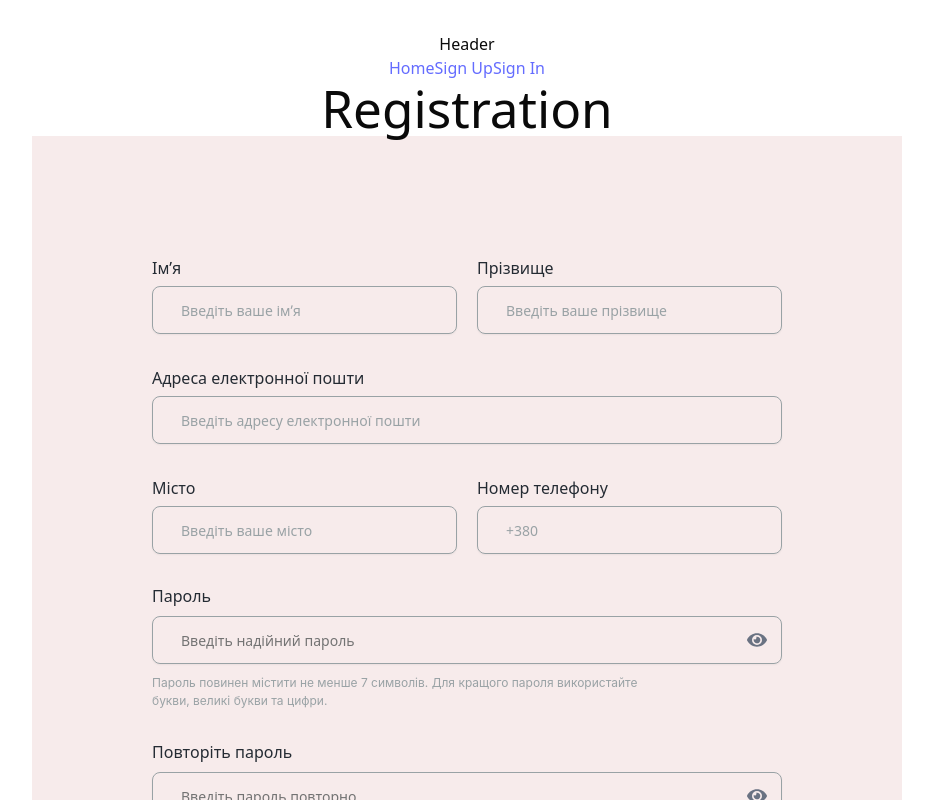
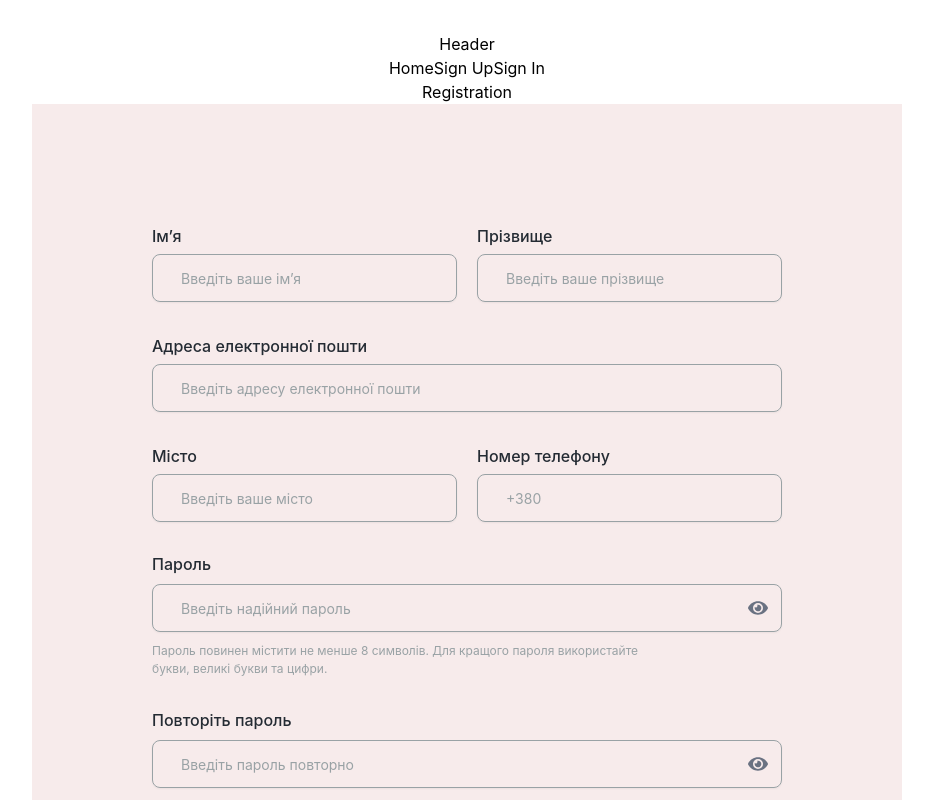
Before and after one commit to Dim-Tvarin/frontend, a React (Vite) app: page /register in a window 1280 px wide. Shown: the top 800 px of the page, without its empty margins (173-1106 px from the left). Built offline with nearby package versions, Linux system fonts and the light colour scheme.

Commit message:
fix: tailwind config colors and base settings

```diff
--- a/src/App.css
+++ b/src/App.css
@@ -3,12 +3,25 @@
 @tailwind utilities;
 
 #root {
-  max-width: 1280px;
+  max-width: 1800px;
   margin: 0 auto;
   padding: 2rem;
   text-align: center;
   line-height: 1.5;
   font-weight: 400;
+}
+
+@theme {
+  --color-header: #ede9e9;
+  --color-main-pink-l: #f7ebeb;
+  --color-main-pink-d: #dbd0d0;
+  --color-input-border: #99a2a5;
+  --color-input-label: #242b33;
+  --color-default-btn: #042d4a;
+  --color-default-btn-hov: #6c7b92;
+  --color-disabled: #4b6578;
+  --color-red-btn: #ef4444;
+  --color-red-btn-hov: #dc2626;
 }
 
 :root {
@@ -18,55 +31,12 @@
   --font3: 'American Typewriter', sans-serif;
 
   color-scheme: light dark;
-  color: rgba(255, 255, 255, 0.87);
-  background-color: #242424;
+  font-family: var(--font-family);
 
   font-synthesis: none;
   text-rendering: optimizeLegibility;
   -webkit-font-smoothing: antialiased;
   -moz-osx-font-smoothing: grayscale;
-  --background: oklch(1 0 0);
-  --foreground: oklch(0.145 0 0);
-  --card: oklch(1 0 0);
-  --card-foreground: oklch(0.145 0 0);
-  --popover: oklch(1 0 0);
-  --popover-foreground: oklch(0.145 0 0);
-  --primary: oklch(0.205 0 0);
-  --primary-foreground: oklch(0.985 0 0);
-  --secondary: oklch(0.97 0 0);
-  --secondary-foreground: oklch(0.205 0 0);
-  --muted: oklch(0.97 0 0);
-  --muted-foreground: oklch(0.556 0 0);
-  --accent: oklch(0.97 0 0);
-  --accent-foreground: oklch(0.205 0 0);
-  --destructive: oklch(0.577 0.245 27.325);
-  --destructive-foreground: oklch(0.577 0.245 27.325);
-  --border: oklch(0.922 0 0);
-  --input: oklch(0.922 0 0);
-  --ring: oklch(0.87 0 0);
-  --chart-1: oklch(0.646 0.222 41.116);
-  --chart-2: oklch(0.6 0.118 184.704);
-  --chart-3: oklch(0.398 0.07 227.392);
-  --chart-4: oklch(0.828 0.189 84.429);
-  --chart-5: oklch(0.769 0.188 70.08);
-  --radius: 0.625rem;
-  --sidebar: oklch(0.985 0 0);
-  --sidebar-foreground: oklch(0.145 0 0);
-  --sidebar-primary: oklch(0.205 0 0);
-  --sidebar-primary-foreground: oklch(0.985 0 0);
-  --sidebar-accent: oklch(0.97 0 0);
-  --sidebar-accent-foreground: oklch(0.205 0 0);
-  --sidebar-border: oklch(0.922 0 0);
-  --sidebar-ring: oklch(0.87 0 0);
-}
-
-a {
-  font-weight: 500;
-  color: #646cff;
-  text-decoration: inherit;
-}
-a:hover {
-  color: #535bf2;
 }
 
 body {
@@ -77,122 +47,47 @@ body {
   min-height: 100vh;
 }
 
-h1 {
-  font-size: 3.2em;
-  line-height: 1.1;
-}
-
 button {
-  border-radius: 8px;
-  border: 1px solid transparent;
-  /* padding: 0.6em 1.2em; */
-  font-size: 1em;
-  font-weight: 500;
-  font-family: inherit;
-  background-color: #1a1a1a;
+  margin: 0;
+  padding: 0;
+  cursor: pointer;
+  border: none;
+  font-style: inherit;
   cursor: pointer;
   transition: border-color 0.25s;
-}
-button:hover {
-  border-color: #646cff;
-}
-button:focus,
-button:focus-visible {
-  outline: 4px auto -webkit-focus-ring-color;
-}
-
-@media (prefers-color-scheme: light) {
-  :root {
-    color: #213547;
-    background-color: #ffffff;
+  &:hover {
+    border-color: transparent;
   }
-  a:hover {
-    color: #747bff;
-  }
-  button {
-    background-color: transparent;
+  &:focus,
+  &:focus-visible {
+    outline: 4px auto -webkit-focus-ring-color;
   }
 }
 
-.dark {
-  --background: oklch(0.145 0 0);
-  --foreground: oklch(0.985 0 0);
-  --card: oklch(0.145 0 0);
-  --card-foreground: oklch(0.985 0 0);
-  --popover: oklch(0.145 0 0);
-  --popover-foreground: oklch(0.985 0 0);
-  --primary: oklch(0.985 0 0);
-  --primary-foreground: oklch(0.205 0 0);
-  --secondary: oklch(0.269 0 0);
-  --secondary-foreground: oklch(0.985 0 0);
-  --muted: oklch(0.269 0 0);
-  --muted-foreground: oklch(0.708 0 0);
-  --accent: oklch(0.269 0 0);
-  --accent-foreground: oklch(0.985 0 0);
-  --destructive: oklch(0.396 0.141 25.723);
-  --destructive-foreground: oklch(0.637 0.237 25.331);
-  --border: oklch(0.269 0 0);
-  --input: oklch(0.269 0 0);
-  --ring: oklch(0.439 0 0);
-  --chart-1: oklch(0.488 0.243 264.376);
-  --chart-2: oklch(0.696 0.17 162.48);
-  --chart-3: oklch(0.769 0.188 70.08);
-  --chart-4: oklch(0.627 0.265 303.9);
-  --chart-5: oklch(0.645 0.246 16.439);
-  --sidebar: oklch(0.205 0 0);
-  --sidebar-foreground: oklch(0.985 0 0);
-  --sidebar-primary: oklch(0.488 0.243 264.376);
-  --sidebar-primary-foreground: oklch(0.985 0 0);
-  --sidebar-accent: oklch(0.269 0 0);
-  --sidebar-accent-foreground: oklch(0.985 0 0);
-  --sidebar-border: oklch(0.269 0 0);
-  --sidebar-ring: oklch(0.439 0 0);
+img {
+  display: block;
+  object-fit: cover;
+  max-width: 100%;
+  height: auto;
 }
 
-@theme inline {
-  --color-background: var(--background);
-  --color-foreground: var(--foreground);
-  --color-card: var(--card);
-  --color-card-foreground: var(--card-foreground);
-  --color-popover: var(--popover);
-  --color-popover-foreground: var(--popover-foreground);
-  --color-primary: var(--primary);
-  --color-primary-foreground: var(--primary-foreground);
-  --color-secondary: var(--secondary);
-  --color-secondary-foreground: var(--secondary-foreground);
-  --color-muted: var(--muted);
-  --color-muted-foreground: var(--muted-foreground);
-  --color-accent: var(--accent);
-  --color-accent-foreground: var(--accent-foreground);
-  --color-destructive: var(--destructive);
-  --color-destructive-foreground: var(--destructive-foreground);
-  --color-border: var(--border);
-  --color-input: var(--input);
-  --color-ring: var(--ring);
-  --color-chart-1: var(--chart-1);
-  --color-chart-2: var(--chart-2);
-  --color-chart-3: var(--chart-3);
-  --color-chart-4: var(--chart-4);
-  --color-chart-5: var(--chart-5);
-  --radius-sm: calc(var(--radius) - 4px);
-  --radius-md: calc(var(--radius) - 2px);
-  --radius-lg: var(--radius);
-  --radius-xl: calc(var(--radius) + 4px);
-  --color-sidebar: var(--sidebar);
-  --color-sidebar-foreground: var(--sidebar-foreground);
-  --color-sidebar-primary: var(--sidebar-primary);
-  --color-sidebar-primary-foreground: var(--sidebar-primary-foreground);
-  --color-sidebar-accent: var(--sidebar-accent);
-  --color-sidebar-accent-foreground: var(--sidebar-accent-foreground);
-  --color-sidebar-border: var(--sidebar-border);
-  --color-sidebar-ring: var(--sidebar-ring);
+a {
+  text-decoration: none;
 }
 
-@layer base {
-  * {
-    @apply border-border outline-ring/50;
-  }
-  body {
-    @apply bg-background text-foreground;
-  }
+ul,
+ol {
+  list-style-type: none;
+  margin: 0;
+  padding-left: 0;
+  display: flex;
 }
+
+table {
+  border-collapse: collapse;
+  border-spacing: 0;
+}
+
+/* .dark {
+
+} */
--- a/src/components/CustomButton.tsx
+++ b/src/components/CustomButton.tsx
@@ -4,16 +4,25 @@ import { cn } from './lib/utils';
 interface CustomButtonProps extends React.ComponentProps<typeof Button> {
   children: React.ReactNode;
   className?: string;
-  type?: string;
+  type?: 'button' | 'submit' | 'reset';
+  styleType?: 'defaultButton' | 'redButton';
 }
 
 export const CustomButton = ({
   children,
+  styleType,
   className,
   ...props
 }: CustomButtonProps) => (
   <Button
-    className={cn('w-full text-white bg-black hover:bg-gray-900', className)}
+    className={cn(
+      'w-full text-white bg-black hover:bg-default-btn-hov',
+      styleType === 'defaultButton' &&
+        'rounded-[20px] px-6 py-2.5 w-[236px] h-[44px] mt-[54px] mx-auto bg-default-btn hover:bg-default-btn-hov disabled:bg-disabled',
+      styleType === 'redButton' &&
+        'rounded-[20px] px-6 py-2.5 w-[236px] h-[44px] mt-[54px] mx-auto bg-red-btn hover:bg-red-btn-hov disabled:bg-disabled',
+      className
+    )}
     {...props}
   >
     {children}
--- a/src/components/InputField.tsx
+++ b/src/components/InputField.tsx
@@ -9,13 +9,13 @@ interface InputFieldProps extends React.InputHTMLAttributes<HTMLInputElement> {
 export const InputField = ({ label, className, ...props }: InputFieldProps) => (
   <div className="w-full ">
     {label && (
-      <label className="block text-left h-[20px] font-medium text-[16px] text-[#242b33] mb-[10px]">
+      <label className="block text-left h-[20px] font-medium text-[16px] text-input-label mb-[10px]">
         {label}
       </label>
     )}
     <Input
       className={cn(
-        'border border-[#99a2a5] rounded-[8px] px-[28px] py-[14px] h-[48px] placeholder:text-[#99a2a5]',
+        'border border-input-border rounded-[8px] px-[28px] py-[14px] h-[48px] placeholder:text-input-border',
         className
       )}
       {...props}
--- a/src/components/PasswordField.tsx
+++ b/src/components/PasswordField.tsx
@@ -28,14 +28,14 @@ export const PasswordField = ({
         <Input
           type={visible ? 'text' : 'password'}
           className={cn(
-            'border border-[#99a2a5] rounded-[8px] px-[28px] py-[14px] h-[48px]',
+            'border border-[#99a2a5] rounded-[8px] px-[28px] py-[14px] h-[48px] placeholder:text-input-border',
             className
           )}
           {...props}
         />
         <button
           type="button"
-          className="absolute inset-y-0 right-0 flex items-center p-[14px] text-gray-500 hover:border-transparent"
+          className="absolute inset-y-0 right-0 flex items-center p-[14px] text-gray-500 hover:border-transparent focus:outline-0 focus-visible:outline-0"
           onClick={() => setVisible(!visible)}
           tabIndex={-1}
           aria-label={visible ? 'Сховати пароль' : 'Показати пароль'}
@@ -45,7 +45,7 @@ export const PasswordField = ({
       </div>
       {children && (
         <p
-          className="flex mt-[10px] text-[12px] text-[#99a2a5] w-[493px] text-start"
+          className="flex mt-[10px] text-[12px] text-input-border w-[493px] text-start"
           style={{
             fontFamily: 'var(--font-family)',
             fontWeight: 400,
--- a/src/pages/Auth/Login.tsx
+++ b/src/pages/Auth/Login.tsx
@@ -39,7 +39,7 @@ const Login: React.FC = () => {
       <h1>Login</h1>
       <form
         onSubmit={handleSubmit}
-        className="flex flex-col gap-8 bg-[#f7ebeb] p-30"
+        className="flex flex-col gap-8 bg-main-pink-l p-30"
       >
         <InputField
           label="Адреса електронної пошти"
@@ -58,10 +58,7 @@ const Login: React.FC = () => {
           value={formData.password}
           onChange={handleChange}
         />
-        <CustomButton
-          type="submit"
-          className="rounded-[20px] px-6 py-2.5 w-[236px] h-[44px] mt-[54px] bg-[#042d4a] mx-auto disabled:bg-[#4b6578]"
-        >
+        <CustomButton type="submit" styleType="defaultButton">
           Увійти
         </CustomButton>
       </form>
--- a/src/pages/Auth/Registration.tsx
+++ b/src/pages/Auth/Registration.tsx
@@ -63,7 +63,7 @@ const Registration: React.FC = () => {
       <h1>Registration</h1>
       <form
         onSubmit={handleSubmit}
-        className="flex flex-col gap-8 bg-[#f7ebeb] p-30"
+        className="flex flex-col gap-8 bg-main-pink-l p-30"
       >
         <div className="flex gap-5">
           <InputField
@@ -116,7 +116,7 @@ const Registration: React.FC = () => {
           value={formData.password}
           onChange={handleChange}
         >
-          Пароль повинен містити не менше 7 символів. Для кращого пароля
+          Пароль повинен містити не менше 8 символів. Для кращого пароля
           використайте букви, великі букви та цифри.
         </PasswordField>
         <PasswordField
@@ -129,7 +129,7 @@ const Registration: React.FC = () => {
         />
         <CustomButton
           type="submit"
-          className="rounded-[20px] px-6 py-2.5 w-[236px] h-[44px] mt-[54px] bg-[#042d4a] mx-auto disabled:bg-[#4b6578]"
+          styleType="defaultButton"
           disabled={!isPasswordMatch}
         >
           Зареєструватися
--- a/src/pages/Home.tsx
+++ b/src/pages/Home.tsx
@@ -13,7 +13,7 @@ export const Home = () => {
       <div>Текст домашньої сторінки marketplace</div>
       <CustomButton
         type="button"
-        className="rounded-[20px] px-6 py-2.5 w-[236px] h-[44px] mt-[54px] bg-[#042d4a] mx-auto disabled:bg-[#4b6578]"
+        styleType="defaultButton"
         onClick={handleClick}
       >
         Вийти
--- a/tailwind.config.js
+++ b/tailwind.config.js
@@ -1,7 +1,5 @@
 export default {
   content: ['./index.html', './src/**/*.{ts,tsx,js,jsx}'],
-  theme: {
-    extend: {},
-  },
+  theme: {},
   plugins: [],
 };
```
